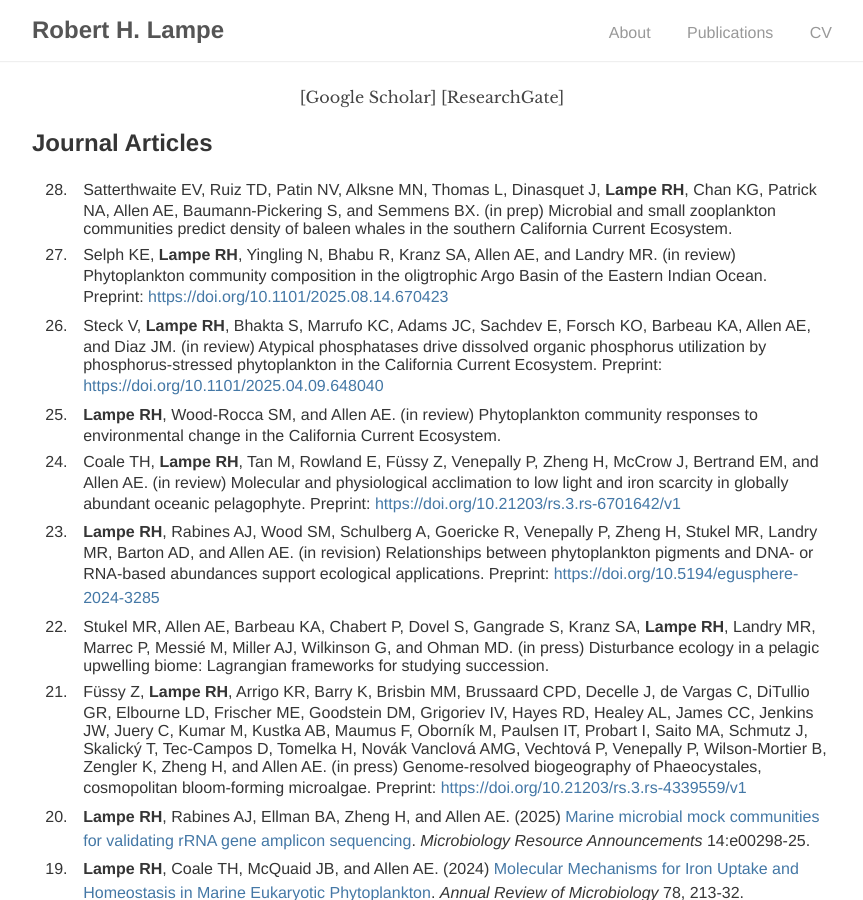
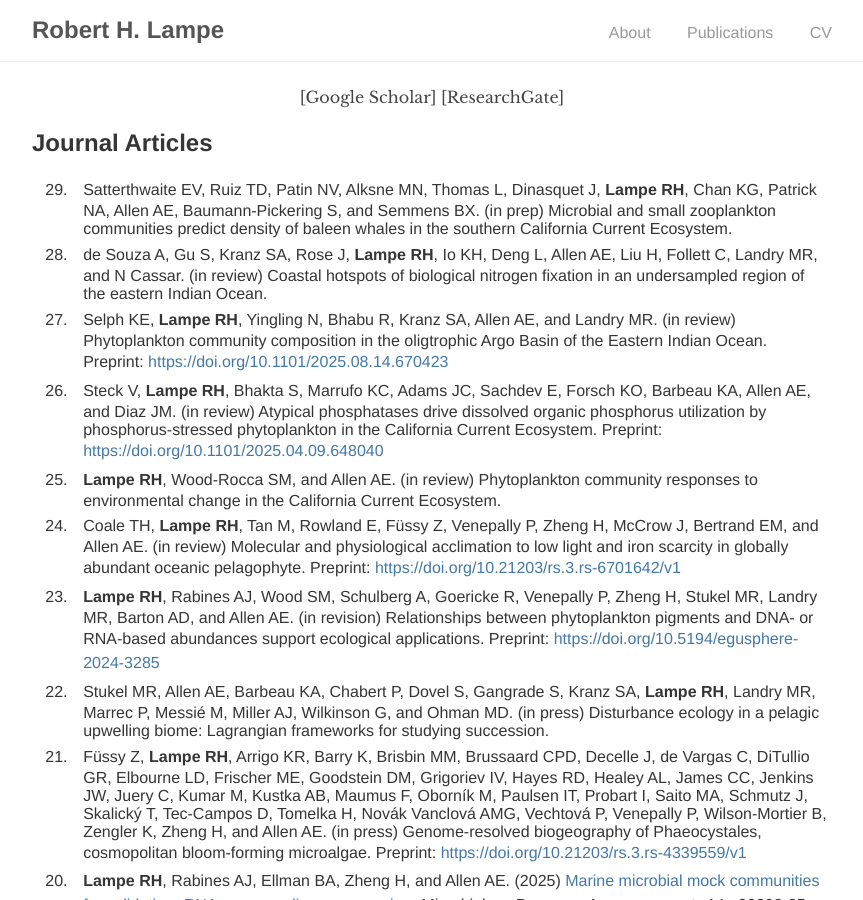
Before and after one commit to rhlampe/rhlampe.github.io, a Jekyll site: the page built from publications/index.html, in a window 1280 px wide and 900 px high. Shown: the whole window, without its empty margins (208-1071 px from the left). Built offline with Jekyll 4.4.1, drawn with Linux system fonts in a browser that asks for light colours.

Commit message:
update pubs

```diff
--- a/publications/index.html
+++ b/publications/index.html
@@ -12,6 +12,7 @@ title: Publications
 <div id="publications" class="publications">
 <ol reversed>
   <li>Satterthwaite EV, Ruiz TD, Patin NV, Alksne MN, Thomas L, Dinasquet J, <b>Lampe RH</b>, Chan KG, Patrick NA, Allen AE, Baumann-Pickering S, and Semmens BX. (in prep) Microbial and small zooplankton communities predict density of baleen whales in the southern California Current Ecosystem.</li>
+  <li>de Souza A, Gu S, Kranz SA, Rose J, <b>Lampe RH</b>, Io KH, Deng L, Allen AE, Liu H, Follett C, Landry MR, and N Cassar. (in review) Coastal hotspots of biological nitrogen fixation in an undersampled region of the eastern Indian Ocean.</li>
   <li>Selph KE, <b>Lampe RH</b>, Yingling N, Bhabu R, Kranz SA, Allen AE, and Landry MR. (in review) Phytoplankton community composition in the oligtrophic Argo Basin of the Eastern Indian Ocean. Preprint: <a href="https://doi.org/10.1101/2025.08.14.670423">https://doi.org/10.1101/2025.08.14.670423</a></li>
   <li>Steck V, <b>Lampe RH</b>, Bhakta S, Marrufo KC, Adams JC, Sachdev E, Forsch KO, Barbeau KA, Allen AE, and Diaz JM. (in review) Atypical phosphatases drive dissolved organic phosphorus utilization by phosphorus-stressed phytoplankton in the California Current Ecosystem. Preprint: <a href="https://doi.org/10.1101/2025.04.09.648040">https://doi.org/10.1101/2025.04.09.648040</a></li>
   <li><b>Lampe RH</b>, Wood-Rocca SM, and Allen AE. (in review) Phytoplankton community responses to environmental change in the California Current Ecosystem.</li>
```
